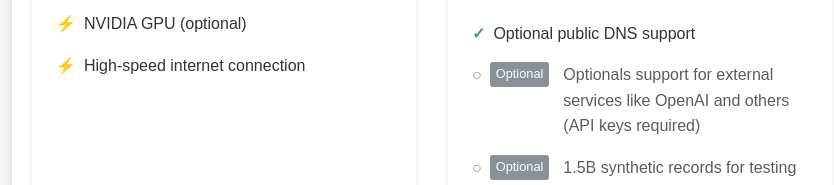
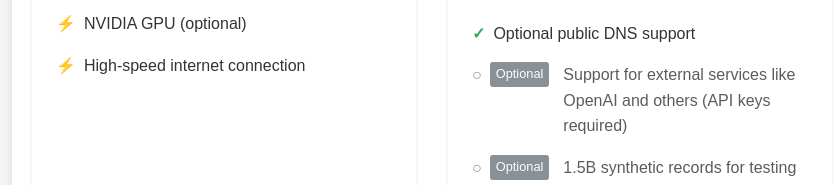
Before and after one commit to Octostarco/Octostarco.github.io, a plain HTML site: page index.html in a window 1280 px wide. Shown: the part 612-797 px from the top of the page, without its empty margins (208-1042 px from the left). Drawn offline with Linux system fonts and the light colour scheme.

Commit message:
fix: typo

```diff
--- a/index.html
+++ b/index.html
@@ -45,7 +45,7 @@
                 <li>Optional public DNS support</li>
                 <li class="optional-feature">
                     <span class="optional-badge">Optional</span>
-                    Optionals support for external services like OpenAI and others (API keys required)
+                    Support for external services like OpenAI and others (API keys required)
                 </li>
                 <li class="optional-feature">
                     <span class="optional-badge">Optional</span>
```
